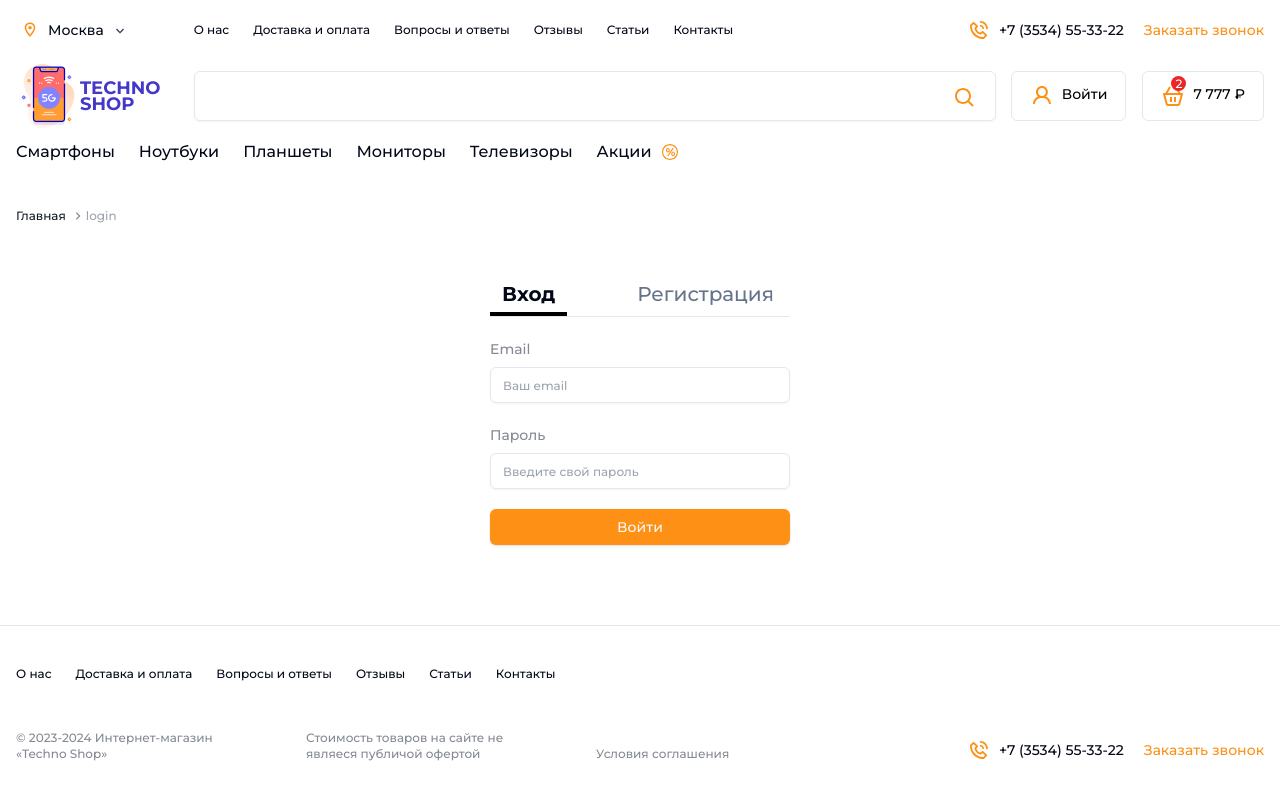
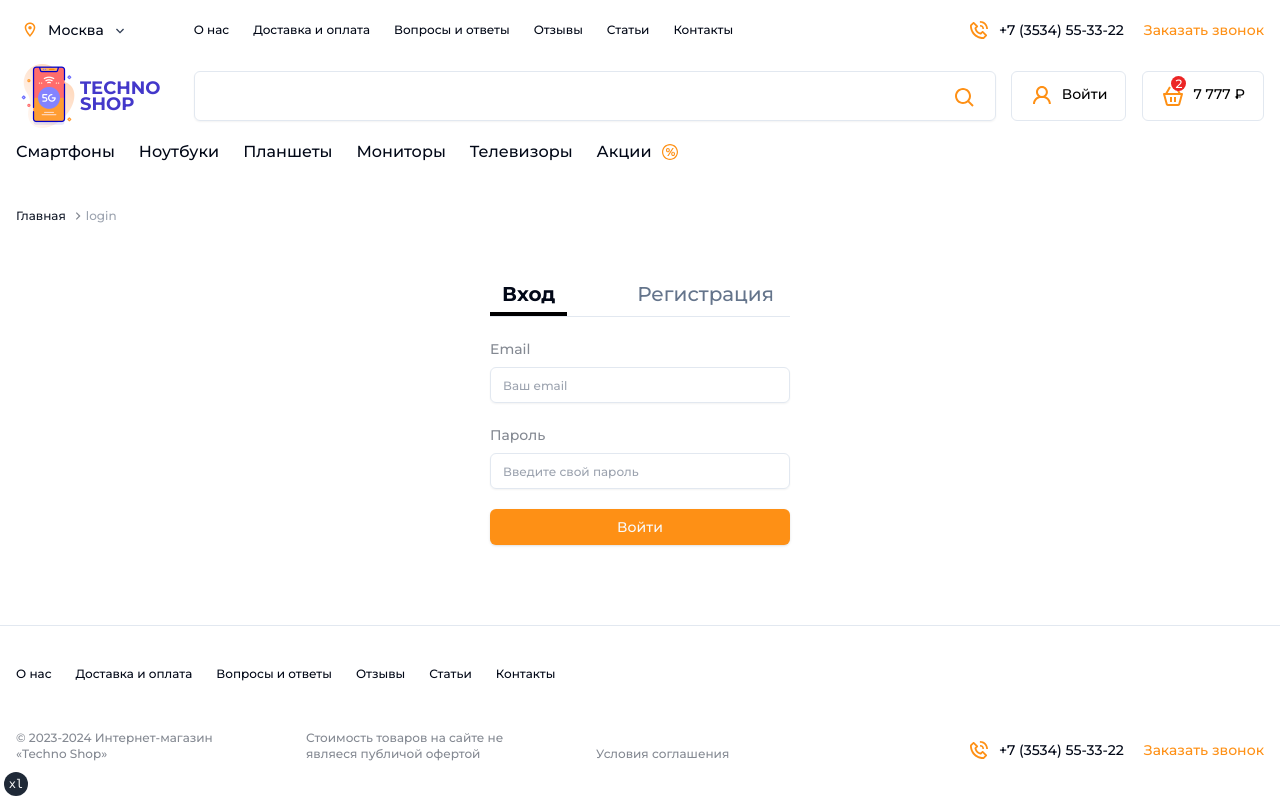
Before and after one commit to Dmitriifd/react-techno-shop, a React (Vite) app: page /login in a window 1280 px wide. Built offline with nearby package versions, Linux system fonts and the light colour scheme.

Commit message:
TailwindIndicator helper

```diff
--- a/src/components/layouts/AppLayout.tsx
+++ b/src/components/layouts/AppLayout.tsx
@@ -4,6 +4,7 @@
 import { Footer } from '@components/footer';
 import { Header } from '@components/header';
 import { MobileNav } from '@components/mobile/MobileNav';
+import { TailwindIndicator } from '@components/shared/TailwindIndicator';
 import { Breadcrumbs } from '@components/ui/breadcrumbs';
 
 const AppLayout = () => {
@@ -15,6 +16,7 @@
         <Outlet />
       </main>
       <Toaster />
+      <TailwindIndicator />
       <MobileNav />
       <Footer />
     </div>
--- /dev/null
+++ b/src/components/shared/TailwindIndicator.tsx
@@ -0,0 +1,14 @@
+export function TailwindIndicator() {
+  if (process.env.NODE_ENV === 'production') return null;
+
+  return (
+    <div className="fixed bottom-1 left-1 z-[100] flex h-6 w-6 items-center justify-center rounded-full bg-gray-800 p-3 font-mono text-xs text-white">
+      <div className="block sm:hidden">xs</div>
+      <div className="hidden sm:block md:hidden">sm</div>
+      <div className="hidden md:block lg:hidden">md</div>
+      <div className="hidden lg:block xl:hidden">lg</div>
+      <div className="hidden xl:block 2xl:hidden">xl</div>
+      <div className="hidden 2xl:block">2xl</div>
+    </div>
+  );
+}
--- a/src/services/profile.service.ts
+++ b/src/services/profile.service.ts
@@ -15,7 +15,7 @@
 };
 
 const getProfile = async () => {
-  const response = await api.get('/users/profile');
+  const response = await api.get<UserInfo>('/users/profile');
   return response.data;
 };
 
```
